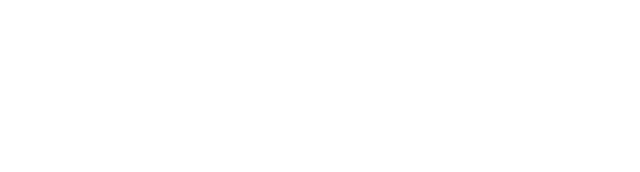
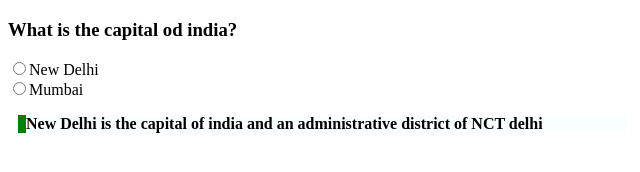
Before and after one commit to acciojob/trivia-Ary2506, a website: page main.html in a window 1280 px wide. Shown: the whole page, without its empty margins (0-640 px from the left). Drawn offline with Linux system fonts and the light colour scheme.

Commit message:
created a submission

```diff
--- a/main.html
+++ b/main.html
@@ -8,6 +8,13 @@
 
 <body>
 	<!-- the entire body must be written by student -->
+	<h3>What is the capital od india?</h3>
+	<input type="radio" name="state" value="New Delhi">New Delhi
+	<br>
+	<input type="radio" name="state" value="Mumbai">Mumbai
+	<blockquote class="quotation">
+		<p>New Delhi is the capital of india and an administrative district of NCT delhi</p>
+	</blockquote>
     <script type="text/javascript" src="./script.js">
 </script>
 
--- a/styles.css
+++ b/styles.css
@@ -1,2 +1,10 @@
+.quotation {
+	Max-width:600px;
+	Margin:10px;
+	paddding:15px;
+	border-left:8px solid green;
+	background-color:#f8fffe;
+	font-weight:bold;
+}
 
 /* Your CSS Code here. */
```
